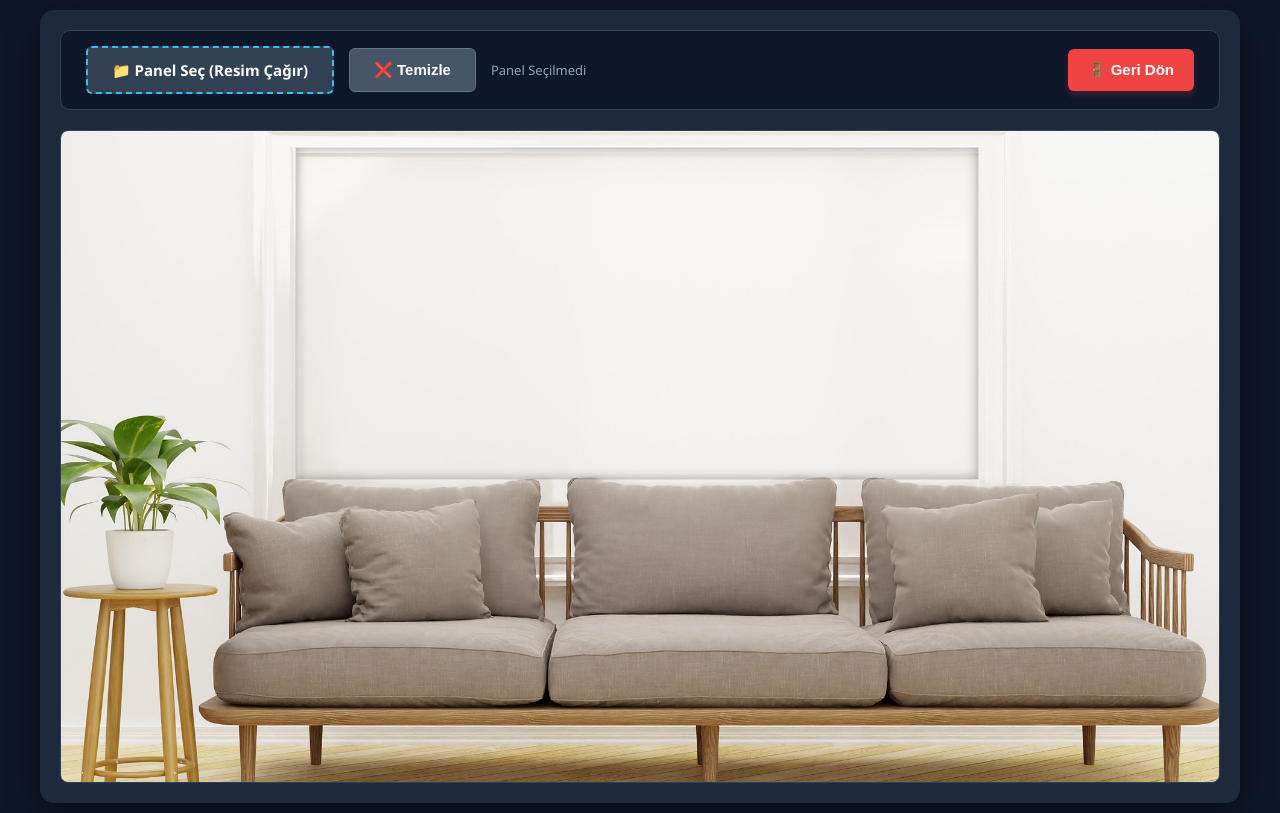
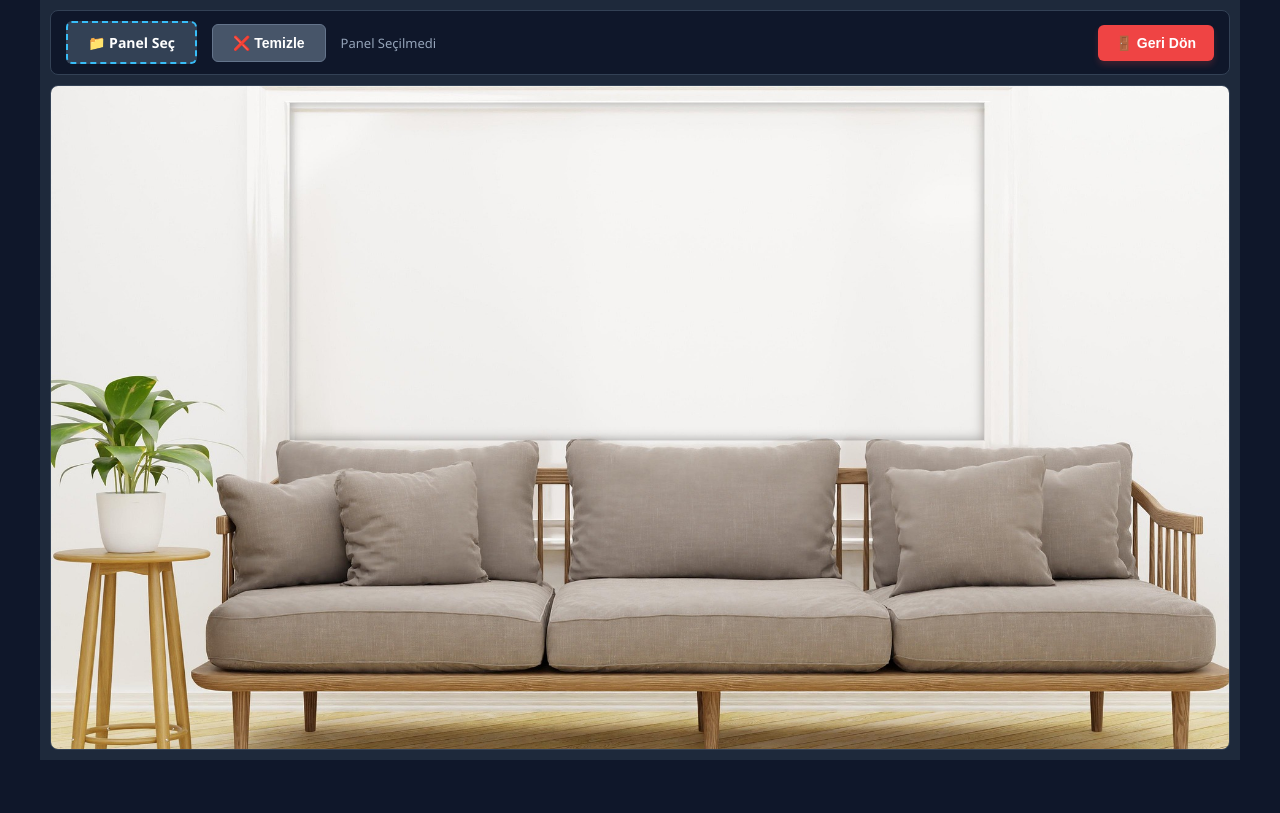
Before and after one commit to montopanyapi-tech/montopan-ic-mekan, a plain HTML site: page index.html in a window 1280 px wide. Drawn offline with Linux system fonts and the light colour scheme.

Commit message:
Update index.html

```diff
--- a/index.html
+++ b/index.html
@@ -7,24 +7,30 @@
     <style>
         * { box-sizing: border-box; }
         body {
-            margin: 0; padding: 10px;
+            margin: 0;
+            padding: 0;
             background-color: #0f172a;
             font-family: 'Segoe UI', Arial, sans-serif;
             color: #f1f5f9;
-            display: flex; justify-content: center; align-items: flex-start;
-            min-height: 100vh;
+            display: flex;
+            justify-content: center;
+            align-items: flex-start;
+            width: 100%;
         }
         #app-wrapper {
             width: 100%;
-            max-width: 1200px; background: #1e293b; padding: 20px;
-            border-radius: 14px; box-shadow: 0 10px 30px rgba(0,0,0,0.5);
+            max-width: 1200px;
+            background: #1e293b;
+            padding: 10px;
+            border-radius: 0;
+            box-shadow: none;
             position: relative;
             z-index: 10;
         }
         #top-control-bar {
             display: flex; justify-content: space-between; align-items: center;
-            background: #0f172a; padding: 15px 25px;
-            border-radius: 10px; margin-bottom: 20px; border: 1px solid #334155;
+            background: #0f172a; padding: 10px 15px;
+            border-radius: 8px; margin-bottom: 10px; border: 1px solid #334155;
             position: relative;
             z-index: 20;
             flex-wrap: wrap; gap: 10px;
@@ -33,24 +39,24 @@
         input[type="file"] { display: none; }
 
         .custom-file-upload {
-            display: inline-block; padding: 12px 24px; cursor: pointer;
+            display: inline-block; padding: 10px 20px; cursor: pointer;
             background: #334155; color: #fff; border: 2px dashed #38bdf8;
-            border-radius: 6px; font-weight: 600; font-size: 15px; transition: all 0.2s;
+            border-radius: 6px; font-weight: 600; font-size: 14px; transition: all 0.2s;
         }
         .custom-file-upload:hover { background: #38bdf8; color: #0f172a; border-style: solid; }
 
         .clear-btn {
-            display: inline-block; padding: 12px 24px; cursor: pointer;
+            display: inline-block; padding: 10px 20px; cursor: pointer;
             background: #475569; color: #fff; border: 1px solid #64748b;
-            border-radius: 6px; font-weight: 600; font-size: 15px; transition: all 0.2s;
+            border-radius: 6px; font-weight: 600; font-size: 14px; transition: all 0.2s;
         }
         .clear-btn:hover { background: #64748b; }
 
         #file-status { font-size: 13px; color: #94a3b8; max-width: 250px; white-space: nowrap; overflow: hidden; text-overflow: ellipsis; }
 
         .exit-link {
-            display: inline-block; padding: 12px 20px; background: #ef4444; color: white;
-            border: none; font-weight: bold; font-size: 15px; border-radius: 6px;
+            display: inline-block; padding: 10px 18px; background: #ef4444; color: white;
+            border: none; font-weight: bold; font-size: 14px; border-radius: 6px;
             transition: all 0.2s; box-shadow: 0 4px 6px rgba(239, 68, 68, 0.2);
             cursor: pointer;
         }
@@ -107,7 +113,7 @@
     <div id="app-wrapper">
         <div id="top-control-bar">
             <div class="control-group">
-                <label for="panelInput" class="custom-file-upload">📁 Panel Seç (Resim Çağır)</label>
+                <label for="panelInput" class="custom-file-upload">📁 Panel Seç</label>
                 <input type="file" id="panelInput" accept="image/*">
                 <button type="button" class="clear-btn" onclick="clearPanel()">❌ Temizle</button>
                 <span id="file-status">Panel Seçilmedi</span>
```
